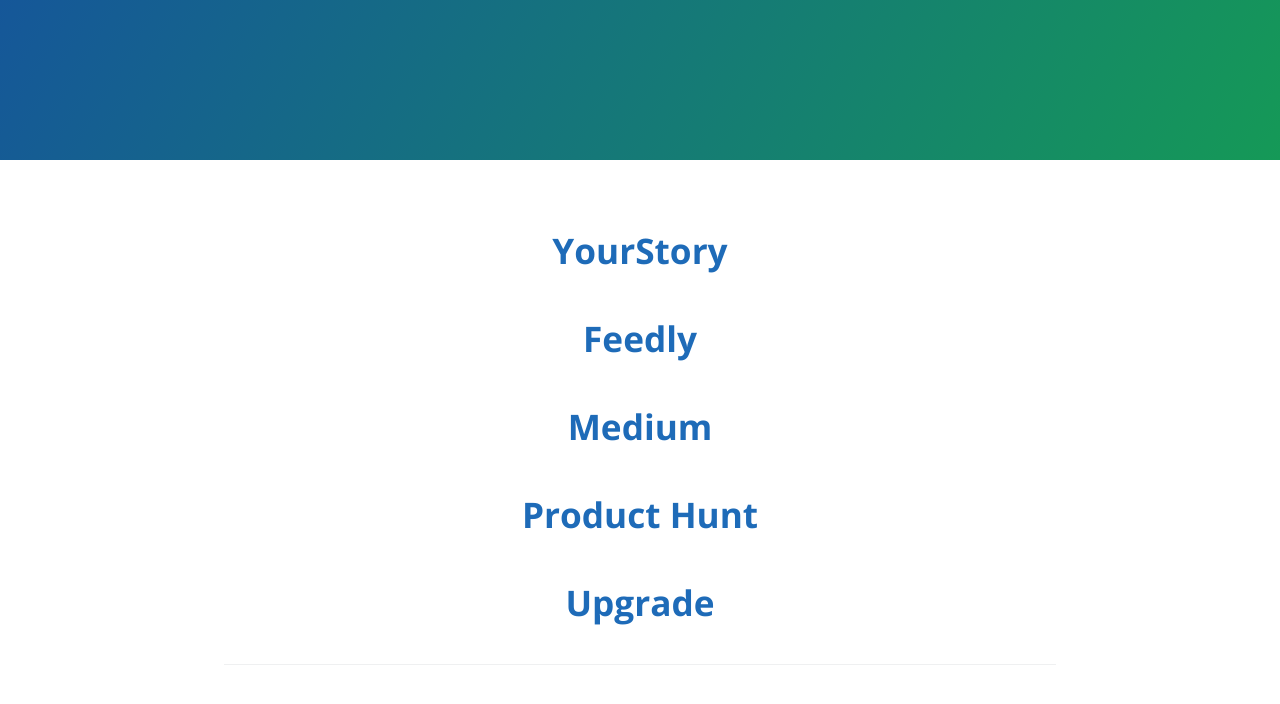
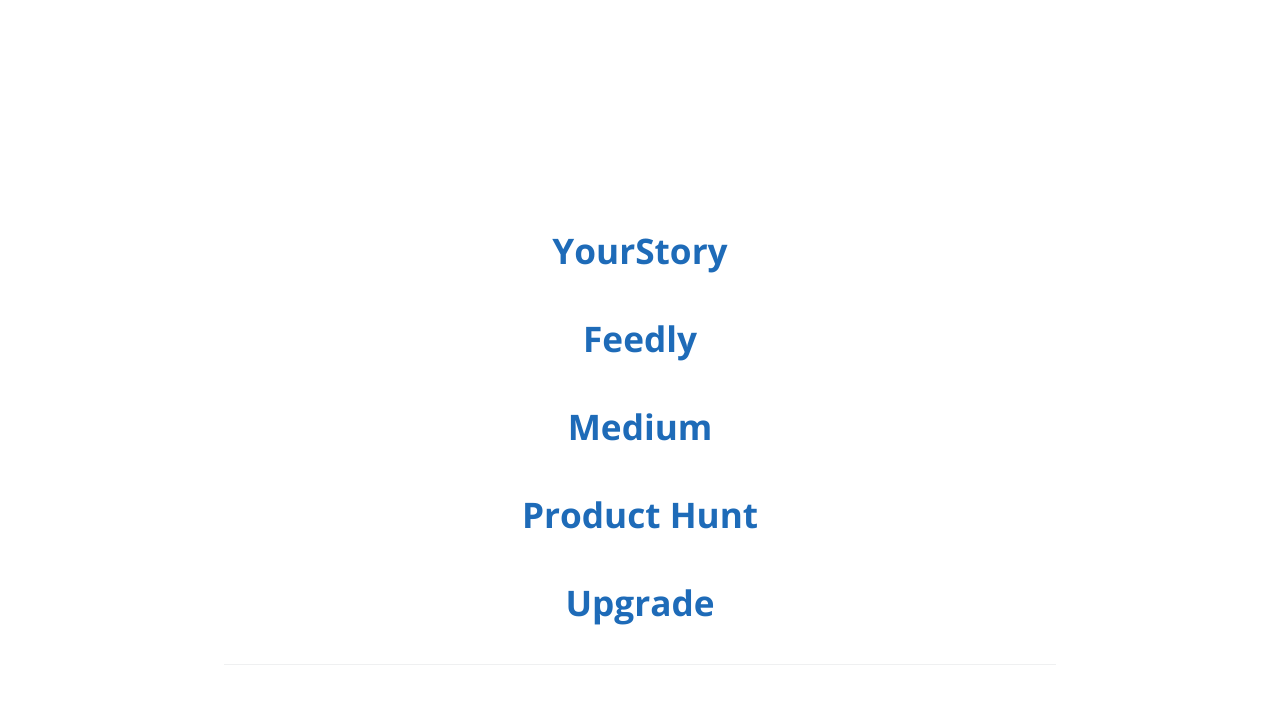
Before and after one commit to zennimit/hotlinks, a plain HTML site: page index.html in a window 1280 px wide. Drawn offline with nearby package versions, Linux system fonts and the light colour scheme.

Commit message:
Update stylesheet.css

```diff
--- a/stylesheets/stylesheet.css
+++ b/stylesheets/stylesheet.css
@@ -53,11 +53,11 @@ a {
       margin-top: 1rem;
       margin-left: 0; } }
 
-.page-header {
-  color: #fff;
-  text-align: center;
-  background-color: #159957;
-  background-image: linear-gradient(120deg, #155799, #159957); }
+/*.page-header {*/
+/*  color: #fff;*/
+/*  text-align: center;*/
+/*  background-color: #159957;*/
+/*  background-image: linear-gradient(120deg, #155799, #159957); }*/
 
 @media screen and (min-width: 64em) {
   .page-header {
```
